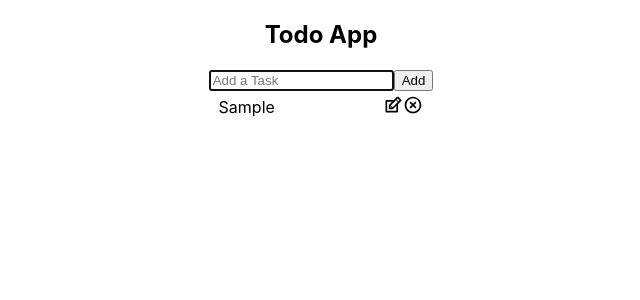
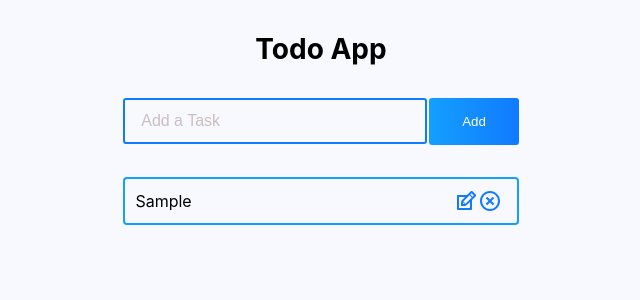
Before and after one commit to riapatel17/React, a React (Create React App) app in the folder my-app/: page / in a window 1280 px wide. Both pictures are taken after typing "Sample" into the empty fields and a click on the button "Add". Shown: the top 300 px of the page, without its empty margins (319-959 px from the left). Built offline with nearby package versions, Linux system fonts and the light colour scheme.

Commit message:
Updated App

```diff
--- a/my-app/src/Components/TodoApp/Todo.css
+++ b/my-app/src/Components/TodoApp/Todo.css
@@ -1,4 +1,4 @@
-.icons {
+/* .icons {
   font-size: 20px;
   cursor: pointer;
 }
@@ -13,5 +13,109 @@
   justify-content: space-between;
   align-items: center;
   margin: 4px auto;
-  /* padding: 2px; */
+} */
+
+body {
+  background-color: ghostwhite;
 }
+
+
+.todo-app {
+  display: flex;
+  flex-direction: column;
+  justify-content: start;
+  width: 520px;
+  min-height: 600px;
+  background: #161a2b;
+  text-align: center;
+  margin: 128px auto;
+  border-radius: 10px;
+  padding-bottom: 32px;
+}
+
+h1 {
+  margin: 32px 0;
+  font-size: 28px;
+}
+
+.complete {
+  text-decoration: line-through;
+}
+
+.todo-form {
+  margin-bottom: 32px;
+}
+
+.todo-input {
+  padding: 12px 28px 12px 16px;
+  border-radius: 3px;
+  border: 2px solid #117aff;
+  outline: none;
+  width: 20%;
+  background: transparent;
+  margin-right: 2px;
+  font-size: 16px;
+}
+
+.todo-input::placeholder {
+  color: #ccbfbf;
+}
+
+.todo-button {
+  padding: 16px;
+  width: 7%;
+  border: none;
+  border-radius: 3px;
+  cursor: pointer;
+  outline: none;
+  background: linear-gradient(90deg,
+      #149fff 0%,
+      #117aff 100%);
+  color: #fff;
+  text-transform: capitalize;
+}
+
+.todo-input.edit {
+  border: 2px solid #149fff;
+}
+
+.todo-button.edit {
+  background: linear-gradient(90deg,
+      #149fff 0%,
+      #117aff 100%);
+  padding: 16px 22px;
+}
+
+.todo-container {
+  display: flex;
+  flex-direction: row;
+  position: relative;
+}
+
+.todo-row {
+  display: flex;
+  justify-content: space-between;
+  align-items: center;
+  margin: 4px auto;
+  padding: 10px;
+  border-radius: 4px;
+  width: 29%;
+  /* color: #fff; */
+  border: 2px solid #149fff;
+}
+
+.icons {
+  display: flex;
+  align-items: center;
+  font-size: 24px;
+  cursor: pointer;
+}
+
+.delete-icon {
+  margin-right: 5px;
+  color: #117aff;
+}
+
+.edit-icon {
+  color: #117aff;
+}
--- a/my-app/src/Components/TodoApp/TodoList.js
+++ b/my-app/src/Components/TodoApp/TodoList.js
@@ -42,7 +42,7 @@ function TodoList() {
 
   return (
     <div>
-      <h2>Todo App</h2>
+      <h1>Todo App</h1>
       <TodoForm onSubmit={addTodo} />
       <Todo
         todos={todos}
```
